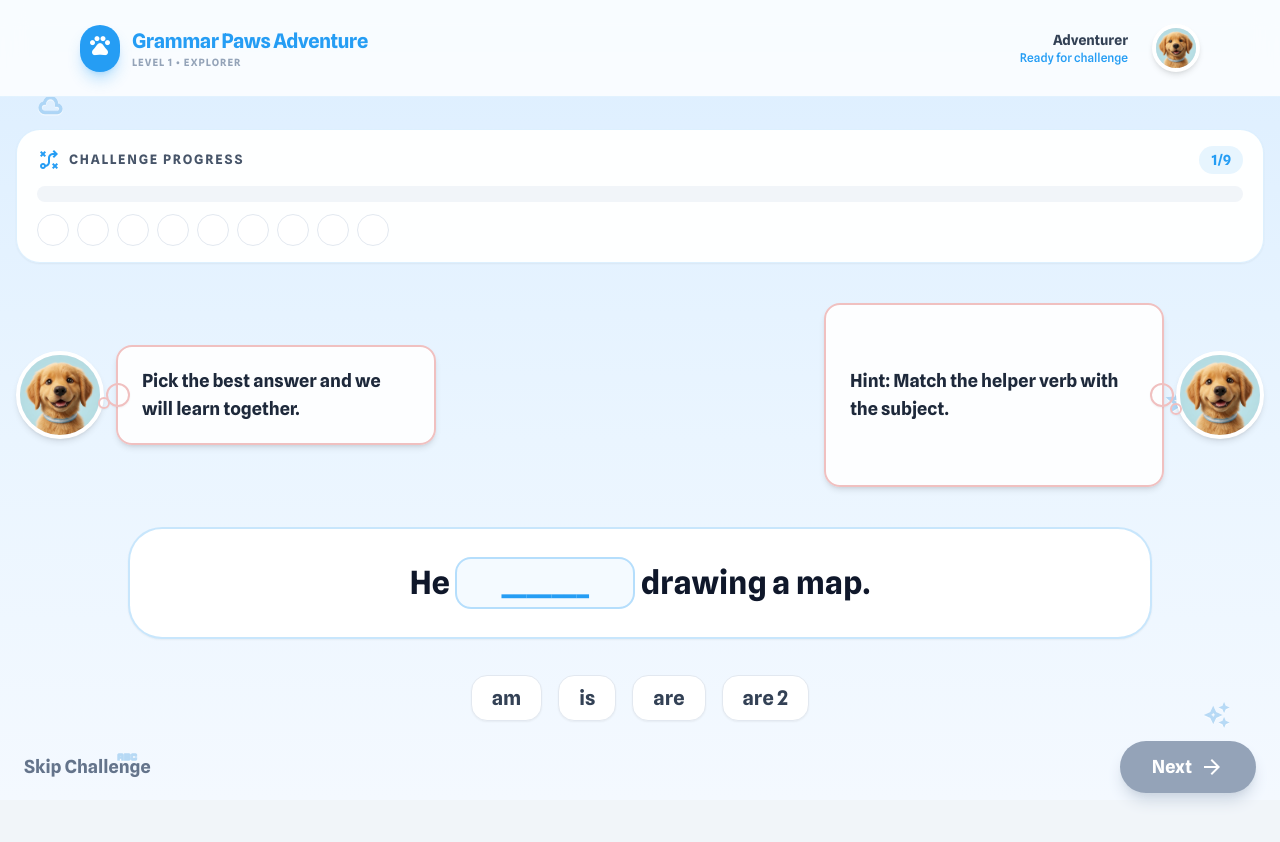
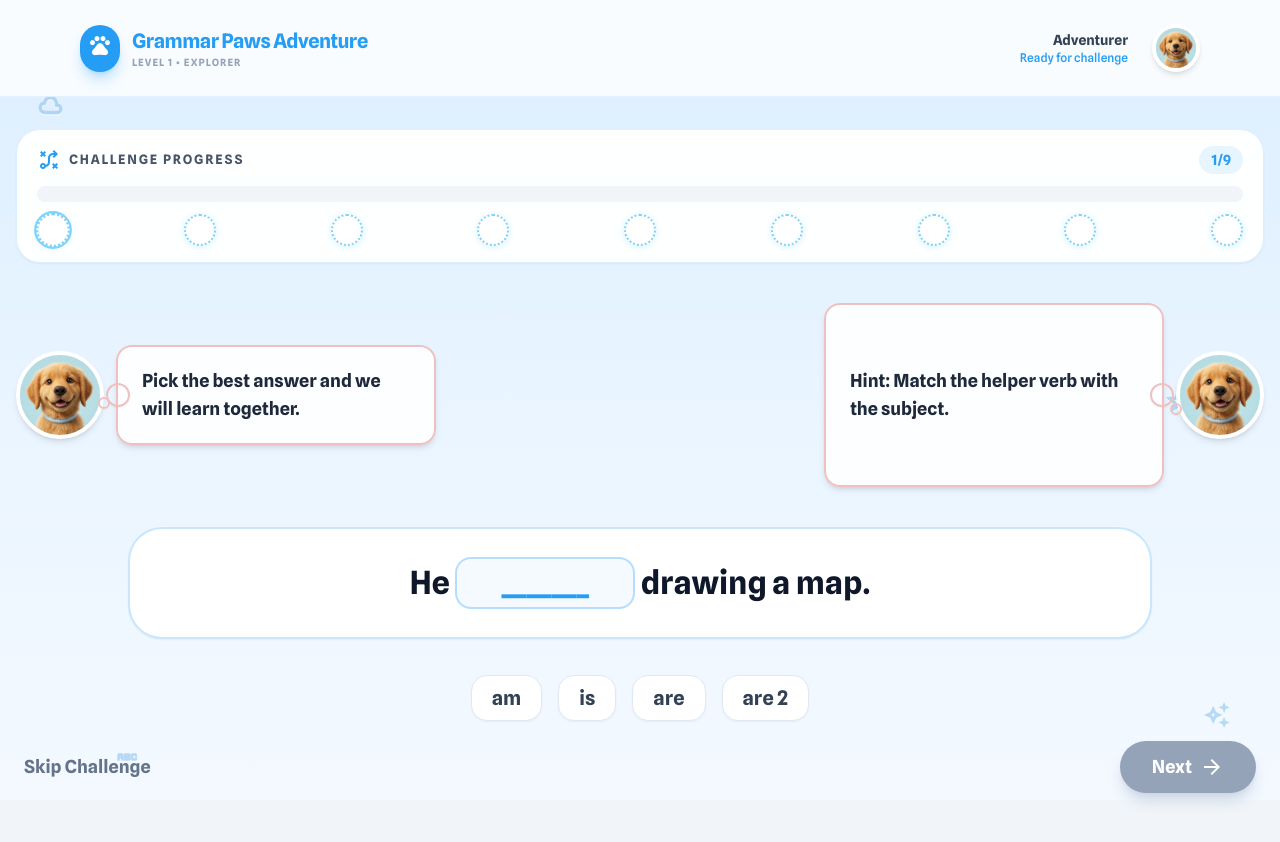
Before and after one commit to daoquocquyen/grammar-paws-adventure, a Next.js app: page /challenge in a window 1280 px wide. Shown: the top 842 px of the page. Built offline with nearby package versions, Linux system fonts and the light colour scheme.

Commit message:
feat(challenge): redesign xp indicators with centered points and active glow

```diff
--- a/app/challenge/page.js
+++ b/app/challenge/page.js
@@ -21,7 +21,6 @@ import {
     EXPLANATION_DELAY_MS,
     getHeroFeedbackText,
     getIndicatorForOutcome,
-    getIndicatorGlyph,
     getOutcomeClassFromPhase,
     getPetFeedbackText,
     getPrimaryActionState,
@@ -39,6 +38,18 @@ const topicAttemptHistoryKey = "gpa_topic_attempt_history_v1";
 const defaultAvatar = DEFAULT_COMPANION_AVATAR;
 const toSafeLower = (value) => (typeof value === "string" ? value.trim().toLowerCase() : "");
 const toSafeString = (value) => (typeof value === "string" ? value.trim() : "");
+const getIndicatorXpLabel = (indicatorType) => {
+    if (indicatorType === "STAR") {
+        return "+10";
+    }
+    if (indicatorType === "HOLLOW_STAR") {
+        return "+6";
+    }
+    if (indicatorType === "CHECK") {
+        return "+3";
+    }
+    return "";
+};
 
 const defaultProgressState = {
     version: 1,
@@ -1062,22 +1073,23 @@ export default function ChallengePage() {
                         />
                     </div>
 
-                    <div className="mt-3 flex flex-wrap items-center gap-2" data-testid="challenge-indicator-row" aria-label="Question quality indicators">
+                    <div className="mt-3 flex w-full items-center justify-between gap-1.5 md:gap-2" data-testid="challenge-indicator-row" aria-label="Question quality indicators">
                         {indicatorStates.map((indicatorType, index) => {
-                            const glyph = getIndicatorGlyph(indicatorType);
-                            const hasOutcome = Boolean(glyph);
+                            const xpLabel = getIndicatorXpLabel(indicatorType);
+                            const hasOutcome = Boolean(xpLabel);
+                            const isActiveQuestion = !showSummary && index === currentQuestionIndex;
                             return (
                                 <span
                                     key={`indicator-${index}`}
-                                    className={`inline-flex h-8 min-w-8 items-center justify-center rounded-full border text-sm font-black ${
+                                    className={`inline-flex h-7 w-7 shrink-0 items-center justify-center rounded-full border-2 text-[10px] font-black transition md:h-8 md:w-8 md:text-xs ${
                                         hasOutcome
-                                            ? "border-primary/30 bg-primary/10 text-primary"
-                                            : "border-slate-200 bg-white text-slate-300"
-                                    }`}
+                                            ? "border-sky-400 bg-sky-50 text-sky-700 shadow-[0_2px_10px_rgba(56,189,248,0.35)]"
+                                            : "border-sky-300 border-dotted bg-white text-slate-300 shadow-[0_1px_6px_rgba(56,189,248,0.2)]"
+                                    } ${isActiveQuestion ? "scale-105 ring-2 ring-sky-300 shadow-[0_0_16px_rgba(56,189,248,0.75)]" : ""}`}
                                     data-testid={`challenge-indicator-${index}`}
                                     data-indicator-type={indicatorType}
                                 >
-                                    {glyph || ""}
+                                    {xpLabel}
                                 </span>
                             );
                         })}
```
